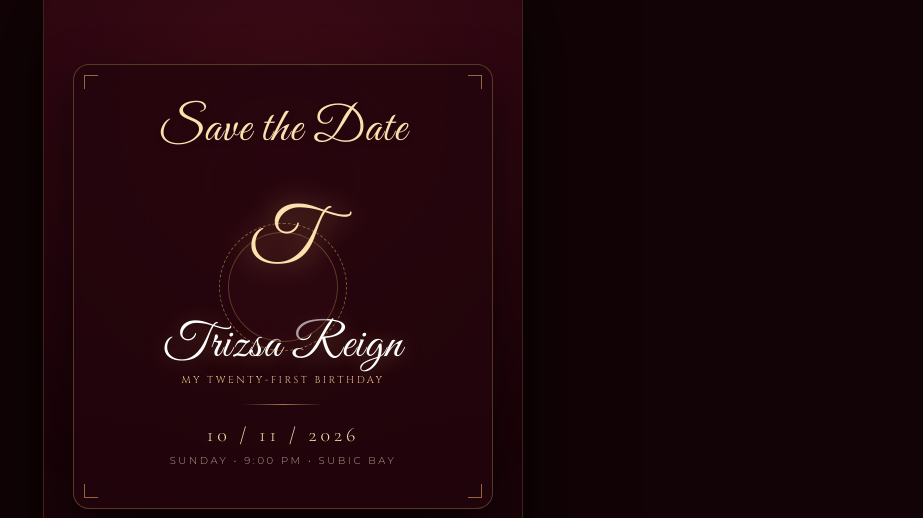
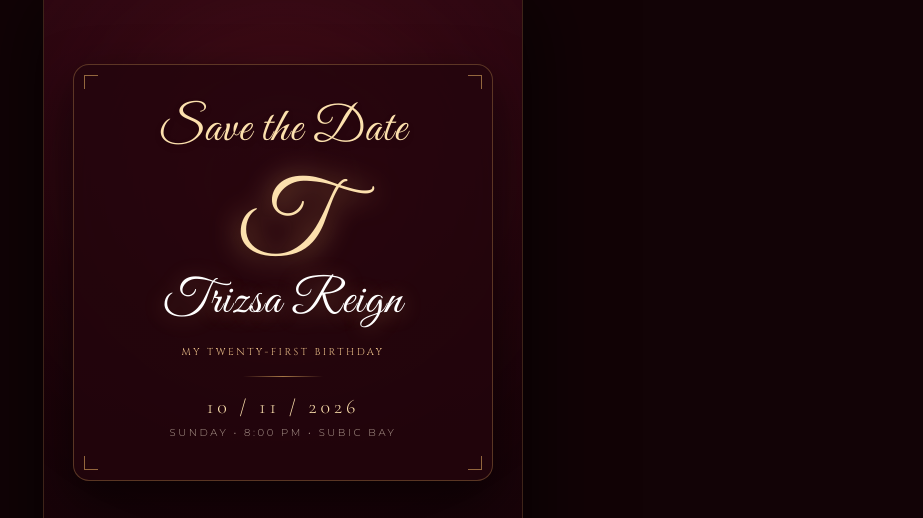
Before and after one commit to akircyno/izsabirthday2026, a React (Vite) app: page / in a window 1280 px wide. Both pictures are taken after a click on the button "CLICK TO OPEN". Shown: the top 518 px of the page, without its empty margins (357-1280 px from the left). Built offline with nearby package versions, Linux system fonts and the light colour scheme; no server answers; a web font is replaced by a local one.

Commit message:
Fix missing 9pm to 8pm in HeroSaveTheDate

```diff
--- a/src/components/HeroSaveTheDate.tsx
+++ b/src/components/HeroSaveTheDate.tsx
@@ -26,26 +26,18 @@ export const HeroSaveTheDate: React.FC = () => {
           Save the Date
         </motion.p>
 
-        {/* Gold Laurel Monogram Crest with Big Cursive T */}
+        {/* Monogram + Name */}
         <motion.div
           initial={{ opacity: 0, scale: 0.88 }}
           whileInView={{ opacity: 1, scale: 1 }}
           viewport={{ once: true }}
           transition={{ duration: 0.8, delay: 0.15 }}
-          className="my-4 flex justify-center"
+          className="my-4 flex flex-col items-center gap-1"
         >
-          {/* Outer Laurel Ornament */}
-          <div className="absolute inset-0 rounded-full border border-dashed border-[#dfa85f]/50 p-2 w-32 h-32" style={{ left: '50%', top: '50%', transform: 'translate(-50%, -50%)' }}>
-            <div className="w-full h-full rounded-full border border-[#dfa85f]/30 bg-[#330814]/40" />
-          </div>
-
-          {/* Authentic Cursive Monogram Big T - Centered Inside Circle */}
-          <div className="relative z-10 w-32 h-32 flex items-center justify-center">
-            <span className="font-script text-7xl text-[#fce0ad] select-none filter drop-shadow-[0_2px_14px_rgba(223,168,95,0.8)] leading-none">
+          {/* Cursive T monogram */}
+          <span className="font-script text-8xl text-[#fce0ad] select-none leading-none filter drop-shadow-[0_2px_14px_rgba(223,168,95,0.8)]">
             T
           </span>
-          </div>
-        </motion.div>
 
           {/* Script Name */}
           <motion.h2
@@ -53,11 +45,12 @@ export const HeroSaveTheDate: React.FC = () => {
             whileInView={{ opacity: 1, y: 0 }}
             viewport={{ once: true }}
             transition={{ duration: 0.7, delay: 0.3 }}
-          className="font-script text-4xl sm:text-5xl text-white tracking-wide mt-3 mb-1"
+            className="font-script text-4xl sm:text-5xl text-white tracking-wide mb-1"
             style={{ textShadow: '0 2px 20px rgba(223,168,95,0.4)' }}
           >
             Trizsa Reign
           </motion.h2>
+        </motion.div>
 
         <motion.p
           initial={{ opacity: 0 }}
@@ -82,7 +75,7 @@ export const HeroSaveTheDate: React.FC = () => {
             10 / 11 / 2026
           </p>
           <p className="text-[10px] tracking-[0.26em] text-[#d4c3b3]/80 uppercase font-light">
-            Sunday • 9:00 PM • Subic Bay
+            Sunday • 8:00 PM • Subic Bay
           </p>
         </motion.div>
       </div>
```
Lines whose indentation alone changed are shown as unchanged.
